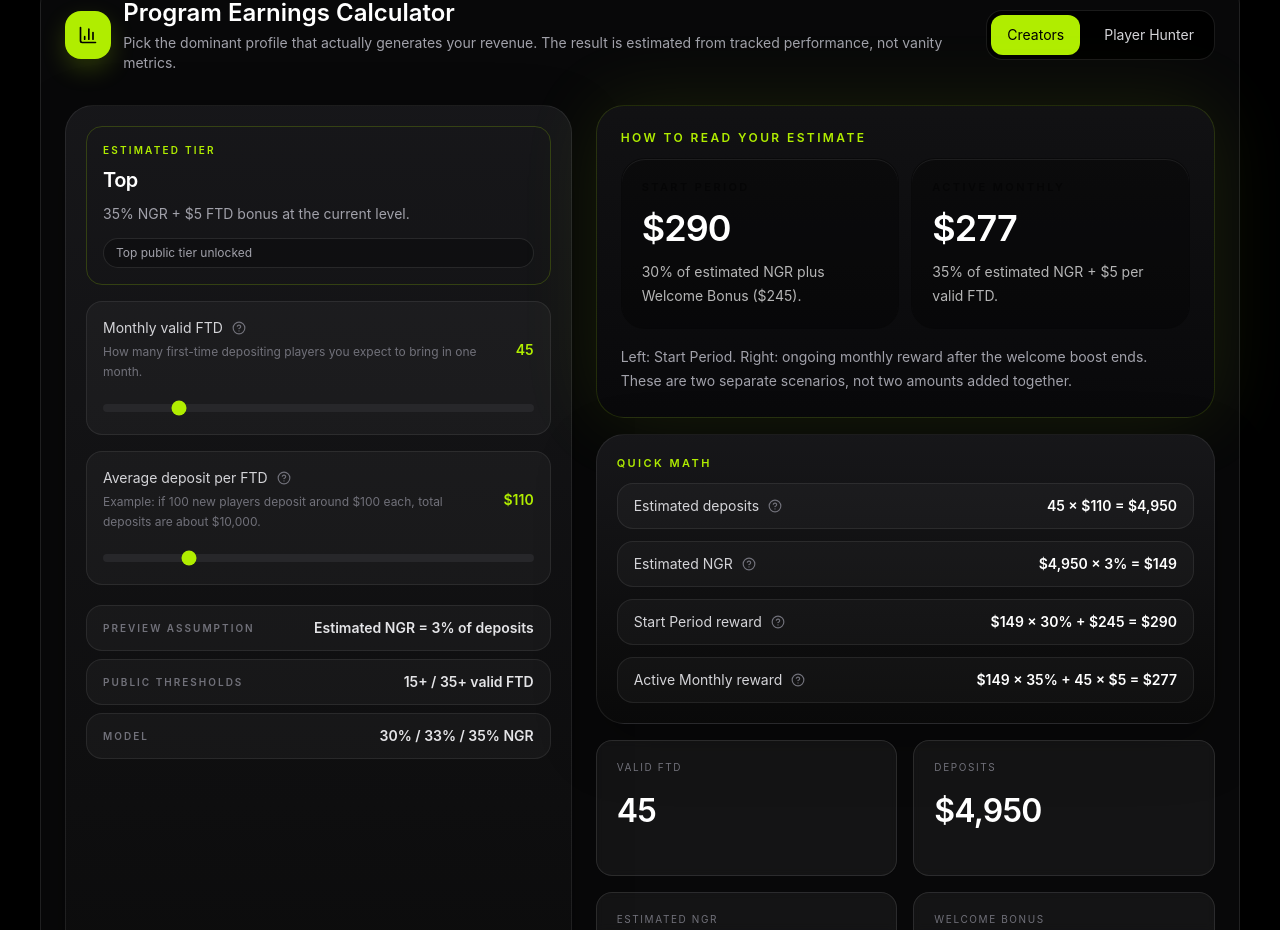
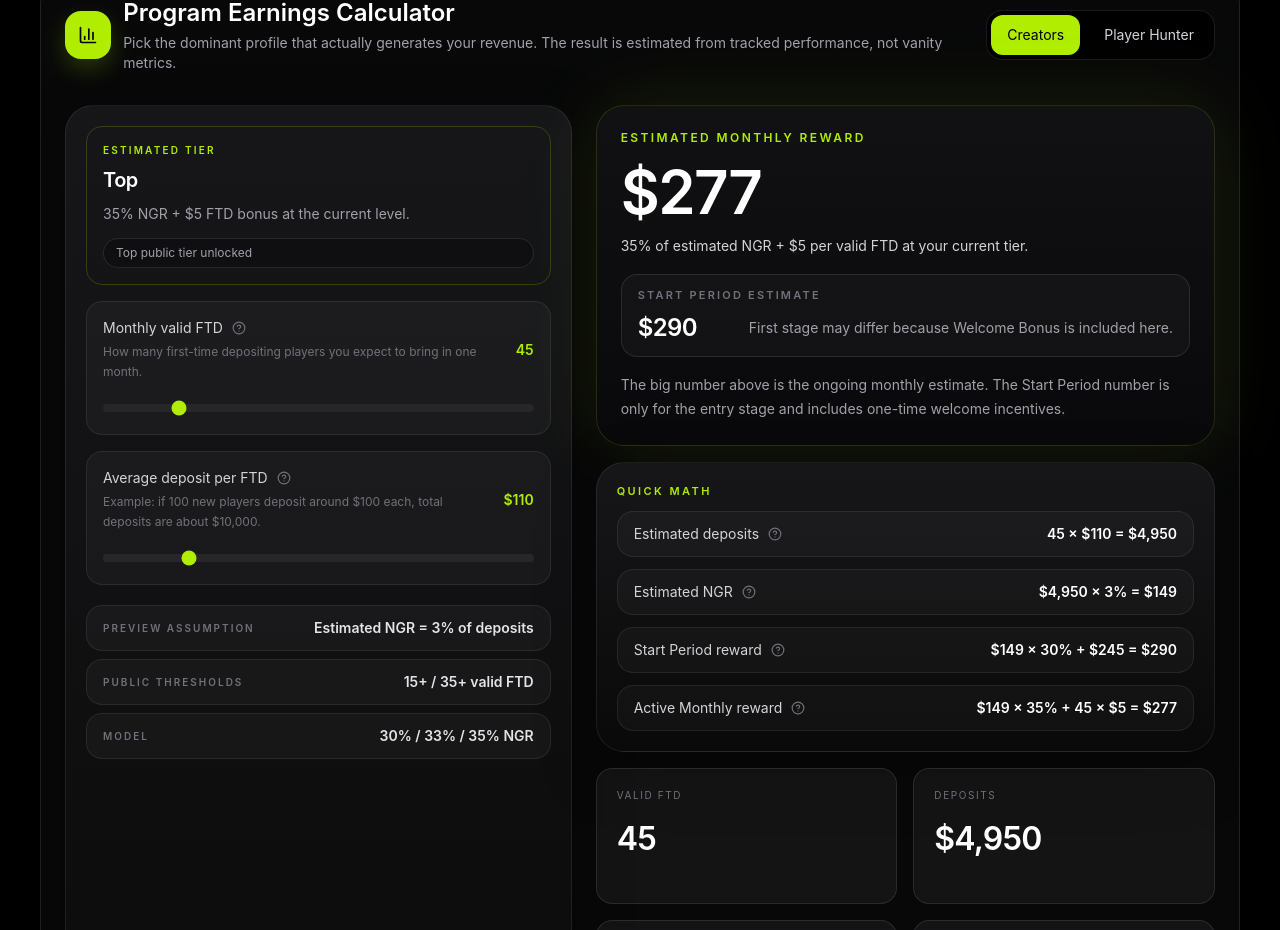
Before and after one commit to kobriyyu/qzino-ambassador-site, a Next.js app: page / in a window 1280 px wide. Shown: the part 1922-2852 px from the top of the page. Built offline with nearby package versions, Linux system fonts and the light colour scheme.

Commit message:
Simplify calculator reward summary

```diff
--- a/app/page.tsx
+++ b/app/page.tsx
@@ -274,24 +274,6 @@ function FormulaRow({
         {hint ? <HelpHint text={hint} /> : null}
       </div>
       <span className="text-right text-sm font-semibold text-white">{value}</span>
-    </div>
-  );
-}
-
-function OutcomeCard({
-  eyebrow,
-  value,
-  detail,
-}: {
-  eyebrow: string;
-  value: string;
-  detail: string;
-}) {
-  return (
-    <div className="rounded-[24px] border border-black/10 bg-black/30 p-5 shadow-[inset_0_1px_0_rgba(255,255,255,0.08)]">
-      <div className="text-[11px] font-semibold uppercase tracking-[0.22em] text-black/45">{eyebrow}</div>
-      <div className="mt-3 text-3xl font-semibold tracking-tight text-white md:text-4xl">{value}</div>
-      <p className="mt-3 text-sm leading-6 text-white/70">{detail}</p>
     </div>
   );
 }
@@ -677,37 +659,28 @@ export default function QzinoAmbassadorProgramSite() {
 
               <div className="space-y-4">
                 <div className="rounded-[28px] border border-[#B0ED00]/15 bg-[linear-gradient(180deg,rgba(18,18,20,0.96),rgba(9,9,11,0.98))] p-5 text-white shadow-[0_0_80px_rgba(176,237,0,0.10)] md:p-6">
-                  <div className="text-xs font-semibold uppercase tracking-[0.2em] text-[#B0ED00]">How to read your estimate</div>
-                  <div className="mt-3 grid gap-3 md:grid-cols-2">
-                    <OutcomeCard
-                      eyebrow="Start Period"
-                      value={
-                        mode === "affiliate"
-                          ? money(affiliate.testTotal)
-                          : money(vip.testTotal)
-                      }
-                      detail={
-                        mode === "affiliate"
-                          ? `30% of estimated NGR plus Welcome Bonus (${money(Math.min(affiliate.welcomeBonus, 500))}).`
-                          : `30% of estimated NGR plus Welcome Bonus (${money(Math.min(vip.welcomeBonus, 500))}).`
-                      }
-                    />
-                    <OutcomeCard
-                      eyebrow="Active Monthly"
-                      value={
-                        mode === "affiliate"
-                          ? money(affiliate.longTotal)
-                          : money(vip.total)
-                      }
-                      detail={
-                        mode === "affiliate"
-                          ? `${Math.round(affiliate.tier.rate * 100)}% of estimated NGR + $${affiliate.tier.ftdBonus} per valid FTD.`
-                          : `${Math.round(vip.tier.rate * 100)}% of estimated NGR + $${vip.tier.ftdBonus} per valid FTD + ${money(vip.cpaBracket.cpa)} VIP CPA.`
-                      }
-                    />
+                  <div className="text-xs font-semibold uppercase tracking-[0.2em] text-[#B0ED00]">Estimated Monthly Reward</div>
+                  <div className="mt-4 text-5xl font-semibold tracking-tight text-white md:text-6xl">
+                    {mode === "affiliate" ? money(affiliate.longTotal) : money(vip.total)}
+                  </div>
+                  <p className="mt-3 max-w-2xl text-sm leading-6 text-zinc-300">
+                    {mode === "affiliate"
+                      ? `${Math.round(affiliate.tier.rate * 100)}% of estimated NGR + $${affiliate.tier.ftdBonus} per valid FTD at your current tier.`
+                      : `${Math.round(vip.tier.rate * 100)}% of estimated NGR + $${vip.tier.ftdBonus} per valid FTD, plus ${money(vip.cpaBracket.cpa)} VIP CPA at your current bracket.`}
+                  </p>
+                  <div className="mt-4 rounded-2xl border border-white/10 bg-white/[0.03] px-4 py-3">
+                    <div className="text-[11px] font-semibold uppercase tracking-[0.2em] text-zinc-500">Start Period estimate</div>
+                    <div className="mt-2 flex flex-col gap-1 sm:flex-row sm:items-center sm:justify-between">
+                      <span className="text-2xl font-semibold tracking-tight text-white">
+                        {mode === "affiliate" ? money(affiliate.testTotal) : money(vip.testTotal)}
+                      </span>
+                      <span className="text-sm leading-6 text-zinc-400">
+                        First stage may differ because Welcome Bonus is included here.
+                      </span>
+                    </div>
                   </div>
                   <p className="mt-4 max-w-2xl text-sm leading-6 text-zinc-400">
-                    Left: Start Period. Right: ongoing monthly reward after the welcome boost ends. These are two separate scenarios, not two amounts added together.
+                    The big number above is the ongoing monthly estimate. The Start Period number is only for the entry stage and includes one-time welcome incentives.
                   </p>
                 </div>
 
```
